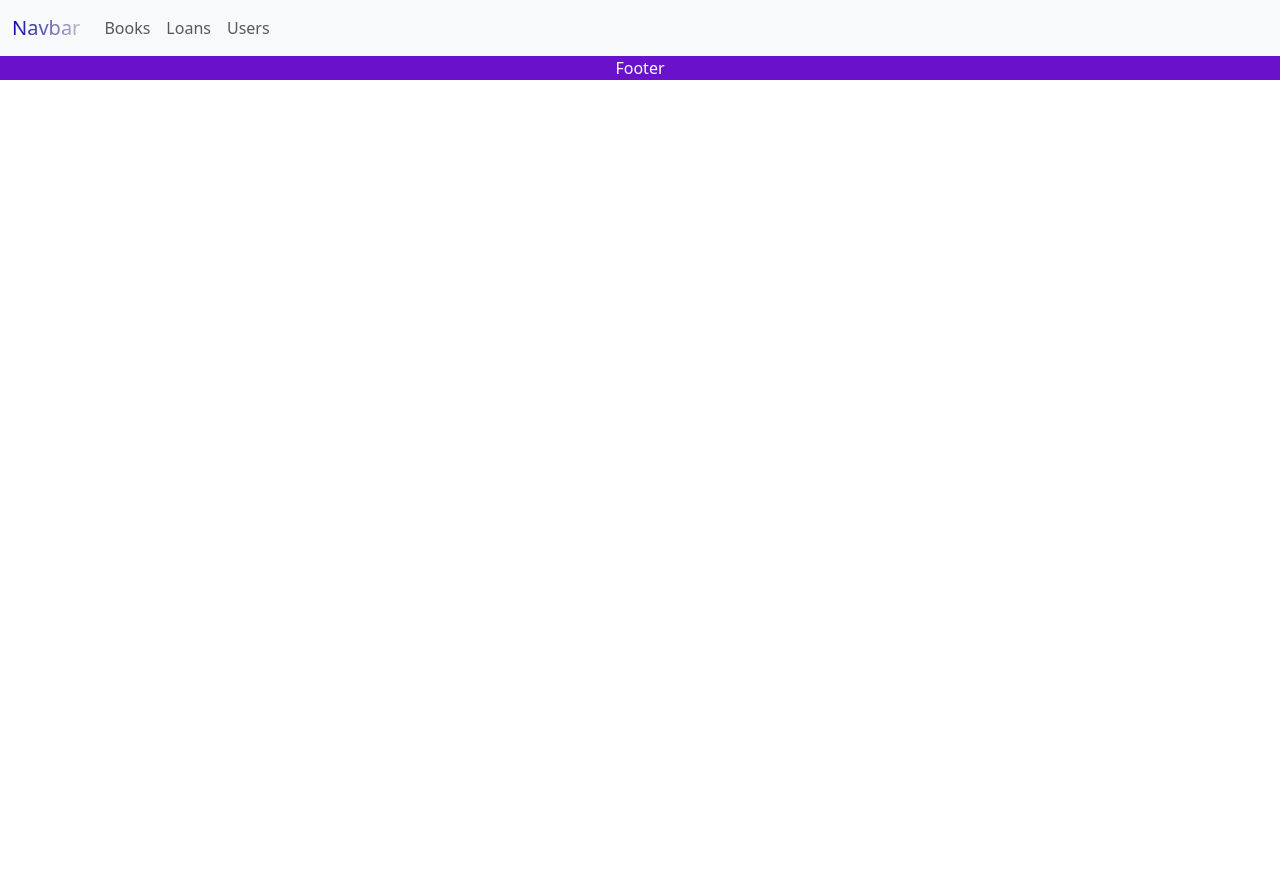
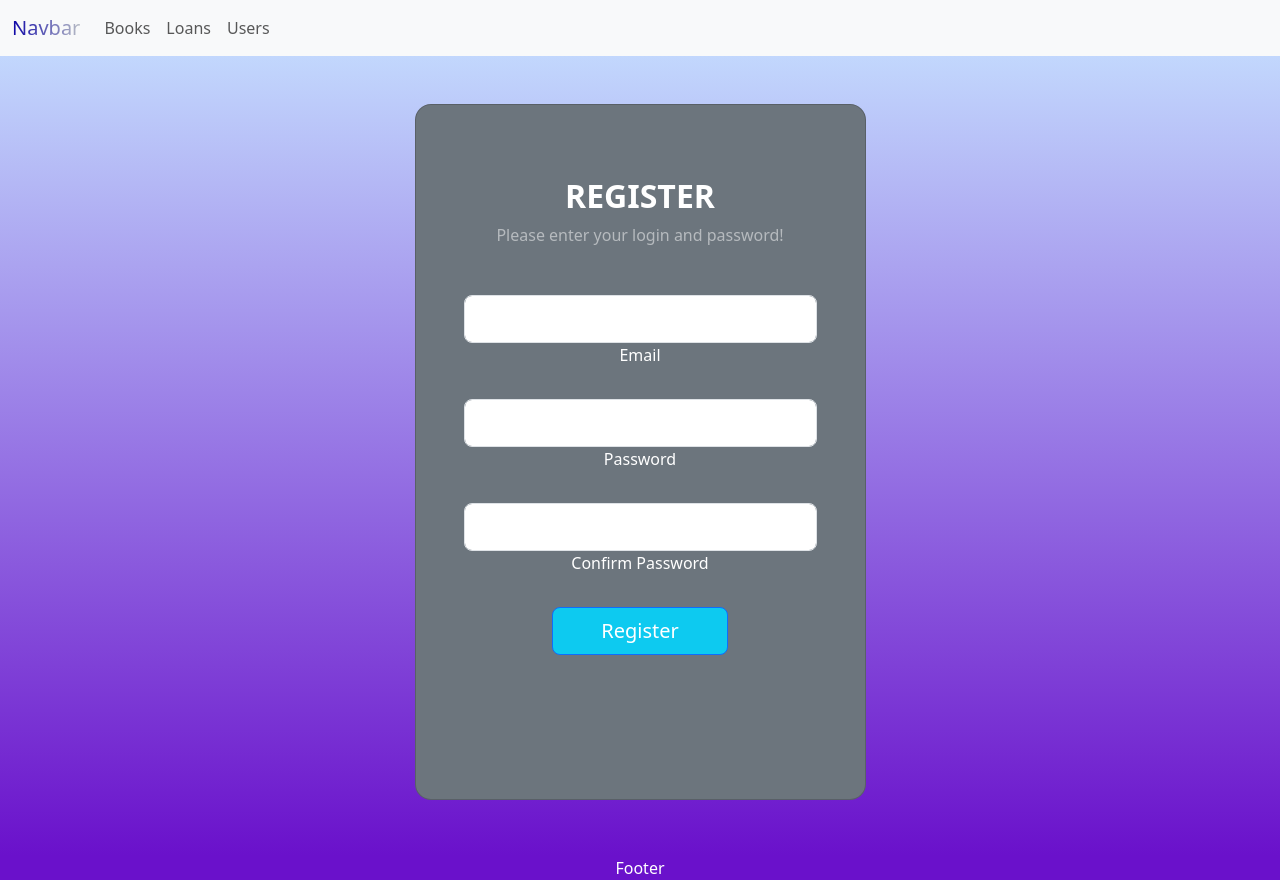
Before and after one commit to BarteQ10/LibraryApp, a React (Create React App) app: page /register in a window 1280 px wide. Before the commit the page ends 800 px from the top, so only its background shows below. Built offline with nearby package versions, Linux system fonts and the light colour scheme; no server answers.

Commit message:
Changes on alerts and errors added the possibility to register users

```diff
--- a/src/App.tsx
+++ b/src/App.tsx
@@ -5,6 +5,7 @@ import LoansPage from './components/Loans/LoansPage';
 import MenuPage from './utils/MenuPage';
 import Footer from './utils/Footer';
 import UsersPage from './components/Users/UsersPage';
+import RegisterPage from './components/Users/RegisterPage';
 import { BrowserRouter as Router, Routes, Route } from 'react-router-dom';
 import BooksUsersPage from './components/Books/BooksUsersPage';
 
@@ -20,6 +21,7 @@ const App: React.FC = () => {
           <Route path="/login" element={<LoginPage />} />
           <Route path="/loans" element={<LoansPage />} />
           <Route path="/users" element={<UsersPage />} />
+          <Route path="/register" element={<RegisterPage />} />
           {/* Add more routes */}
         </Routes>
         <Footer />
--- a/src/components/Books/BooksUsersPage.tsx
+++ b/src/components/Books/BooksUsersPage.tsx
@@ -36,6 +36,7 @@ const BookUsersPage: React.FC = () => {
   const books = useSelector((state: RootState) => state.books.books);
   const loading = useSelector((state: RootState) => state.books.loading);
   const error = useSelector((state: RootState) => state.books.error);
+  //const errorLoan = useSelector((state: RootState) => state.loans.error);
   const dispatch: AppDispatch = useDispatch();
   const imageUrl = process.env.REACT_APP_IMAGE_URL;
 
@@ -47,7 +48,7 @@ const BookUsersPage: React.FC = () => {
         setAlertMessage(error.message);
         setAlertVariant("danger");
         setShowAlert(true);
-        setTimeout(() => setShowAlert(false), 3000); // Hide the alert after 3 seconds
+        setTimeout(() => setShowAlert(false), 10000); // Hide the alert after 8 seconds
       });
     }
   }, [dispatch, loading]);
@@ -73,7 +74,13 @@ const BookUsersPage: React.FC = () => {
       setAlertMessage("Book borrowed successfully!");
       setAlertVariant("success");
     } catch (error: any) {
-      setAlertMessage(error.message || "Failed to borrow book."); // Display the actual error message if available
+      let errorMessage = error || "Failed to borrow book."; // Set the error message
+
+      if (error.payload) {
+        errorMessage = error.payload; // If payload is present in error, update the errorMessage.
+      }
+
+      setAlertMessage(errorMessage);
       setAlertVariant("danger");
     } finally {
       setShowAlert(true);
--- a/src/components/Loans/LoansPage.tsx
+++ b/src/components/Loans/LoansPage.tsx
@@ -16,11 +16,18 @@ import LoanDeleteAlert from "../../utils/alerts/LoanDeleteAlert";
 import PaginationBar from "../PaginationBar";
 import RowsPerPageSelect from "../RowsPerPageSelect";
 import { tokenRefreshEventEmitter } from "../../services/api";
-import { Container } from "react-bootstrap";
 import Alert from "../../utils/alerts/Alert";
 import { Oval } from "react-loader-spinner";
+import { AlertObject } from '../../utils/alerts/Alert';
+
 const LoansPage: React.FC = () => {
   const dispatch: AppDispatch = useDispatch();
+  const defaultAlert: AlertObject = {
+    show: false,
+    header: '',
+    message: '',
+    variant: 'primary',
+  };
   const loans = useSelector((state: RootState) => state.loans.loans);
   const loading = useSelector((state: RootState) => state.loans.loading);
   const error = useSelector((state: RootState) => state.loans.error);
@@ -30,7 +37,12 @@ const LoansPage: React.FC = () => {
   const [showReturnAlert, setShowReturnAlert] = useState(false);
   const [showBorrowAlert, setShowBorrowAlert] = useState(false);
   const [showDeleteAlert, setShowDeleteAlert] = useState(false);
-
+  const [alert, setAlert] = useState(defaultAlert);
+  useEffect(() => {
+    if (error) {
+      setAlert({ ...defaultAlert, show: true, header: 'Error', message: error, variant: 'danger' });
+    }
+  }, [error]);
   useEffect(() => {
     dispatch(fetchLoans());
   }, [dispatch]);
@@ -95,9 +107,12 @@ const LoansPage: React.FC = () => {
   if (error) {
     return (
       <div className="gradient-background min-vh-100 ps-2 pe-2 pt-3">
-        <Container>
-          <Alert header="Error" message={error} variant="danger" show={true}  />
-        </Container>
+          <Alert show={alert.show}
+            header={alert.header}
+            message={alert.message}
+            variant={alert.variant}
+            onClose={() => setAlert({...alert, show: false})}
+          />
       </div>
     );
   }
--- /dev/null
+++ b/src/components/Users/RegisterPage.tsx
@@ -0,0 +1,86 @@
+import React, { useState } from "react";
+import { useDispatch } from "react-redux";
+import { register } from "../../redux/authSlice";
+import { ThunkDispatch } from "redux-thunk";
+import { AnyAction } from "redux";
+import { Button, Form, Container, Row, Col } from "react-bootstrap";
+const RegisterPage: React.FC = () => {
+  const [email, setEmail] = useState("");
+  const [password, setPassword] = useState("");
+  const [confirmPassword, setConfirmPassword] = useState("");
+  const dispatch: ThunkDispatch<any, void, AnyAction> = useDispatch();
+
+  const handleSubmit = async (e: React.FormEvent) => {
+    e.preventDefault();
+    await dispatch(register({ email, password, confirmPassword }));
+  };
+
+  return (
+    <div className="gradient-background min-vh-100">
+      <Container className="py-5 h-100">
+        <Row className="d-flex justify-content-center align-items-center h-100 loginModal">
+          <Col xs={12} md={8} lg={6} xl={5}>
+            <div
+              className="card bg-secondary text-white"
+              style={{ borderRadius: "1rem" }}
+            >
+              <div className="card-body p-5 text-center">
+                <div className="mb-md-5 mt-md-4 pb-5">
+                  <h2 className="fw-bold mb-2 text-uppercase">Register</h2>
+                  <p className="text-white-50 mb-5">
+                    Please enter your login and password!
+                  </p>
+
+                  <Form.Group className="form-outline form-white mb-4">
+                    <Form.Control
+                      type="email"
+                      id="typeEmailX"
+                      className="form-control form-control-lg"
+                      value={email}
+                      onChange={(e) => setEmail(e.target.value)}
+                    />
+                    <Form.Label htmlFor="typeEmailX">Email</Form.Label>
+                  </Form.Group>
+
+                  <Form.Group className="form-outline form-white mb-4">
+                    <Form.Control
+                      type="password"
+                      id="typePasswordX"
+                      className="form-control form-control-lg"
+                      value={password}
+                      onChange={(e) => setPassword(e.target.value)}
+                    />
+                    <Form.Label htmlFor="typePasswordX">Password</Form.Label>
+                  </Form.Group>
+
+                  <Form.Group className="form-outline form-white mb-4">
+                    <Form.Control
+                      type="password"
+                      id="typePasswordConfirmX"
+                      className="form-control form-control-lg"
+                      value={confirmPassword}
+                      onChange={(e) => setConfirmPassword(e.target.value)}
+                    />
+                    <Form.Label htmlFor="typePasswordConfirmX">
+                      Confirm Password
+                    </Form.Label>
+                  </Form.Group>
+
+                  <Button
+                    className="btn bg-info btn-lg px-5"
+                    type="submit"
+                    onClick={handleSubmit}
+                  >
+                    Register
+                  </Button>
+                </div>
+              </div>
+            </div>
+          </Col>
+        </Row>
+      </Container>
+    </div>
+  );
+};
+
+export default RegisterPage;
--- a/src/redux/authSlice.ts
+++ b/src/redux/authSlice.ts
@@ -24,7 +24,12 @@ export const login = createAsyncThunk(
 export const register = createAsyncThunk(
   'auth/register',
   async (credentials: { email: string; password: string; confirmPassword: string }) => {
-    const response = await api.post(`/Account/register`, credentials);
+    const response = await api.post(`/Account/register`, {
+      "email": credentials.email,
+      "password": credentials.password,
+      "confirmPassword": credentials.confirmPassword,
+      "role": 0
+    });
     return response.data;
   }
 );
--- a/src/redux/booksSlice.ts
+++ b/src/redux/booksSlice.ts
@@ -20,11 +20,9 @@ export const fetchBooks = createAsyncThunk('books/fetchBooks', async () => {
     const response = await api.get(`/Books`);
     if (response.status == 200) {
       return response.data;
-    } else {
-      throw new Error('Failed to fetch books');
     }
-  } catch (error) {
-    throw  Error('Failed to fetch books');
+  } catch (error:any) {
+    throw  Error(error.message ?? 'Failed to fetch books.');
   }
 });
 
@@ -46,8 +44,8 @@ export const createBook = createAsyncThunk('books/createBook', async (book: Crea
       },
     });
     return response.data;
-  } catch (error) {
-    throw Error('Nie udało się dodać książki.');
+  } catch (error:any) {
+    throw  Error(error.message ?? 'Failed to add book.');
   }
 });
 
@@ -69,8 +67,9 @@ export const updateBook = createAsyncThunk('books/updateBook', async (book: Crea
       },
     });
     return response.data;
-  } catch (error) {
-    throw Error('Nie udało się zaktualizować książki.');
+  }
+  catch (error:any) {
+    throw  Error(error.message ?? 'Failed to update book.');
   }
 });
 
@@ -81,8 +80,8 @@ export const deleteBook = createAsyncThunk('books/deleteBook', async (bookId: nu
       'Content-Type': 'multipart/form-data',
     }});
     return bookId;
-  } catch (error) {
-    throw Error('Nie udało się usunąć książki.');
+  } catch (error:any) {
+    throw  Error(error.message ?? 'Failed to delete book.');
   }
 });
 const booksSlice = createSlice({
--- a/src/redux/usersSlice.ts
+++ b/src/redux/usersSlice.ts
@@ -27,8 +27,8 @@ export const fetchUsers = createAsyncThunk("users/fetchUsers", async () => {
       },
     });
     return response.data;
-  } catch (error) {
-    throw new Error("Failed to fetch users.");
+  } catch (error:any) {
+    throw Error(error.message ?? "Failed to fetch users.");
   }
 });
 
@@ -47,8 +47,8 @@ export const setUserStatus = createAsyncThunk(
         }
       );
       return response.data;
-    } catch (error) {
-      throw new Error("Failed to set user status.");
+    } catch (error:any) {
+      throw Error(error.message ?? "Failed to set user status.");
     }
   }
 );
--- a/src/utils/alerts/Alert.tsx
+++ b/src/utils/alerts/Alert.tsx
@@ -1,33 +1,39 @@
-import React from "react";
+import React, { useEffect, useState } from "react";
 import { Alert as BootstrapAlert, Fade } from "react-bootstrap";
+
+export interface AlertObject {
+  show: boolean,
+  header: string,
+  message: string,
+  variant: AlertVariant,
+};
+type AlertVariant = 'primary' | 'secondary' | 'success' | 'danger' | 'warning' | 'info' | 'light' | 'dark';
 
 export interface AlertProps {
   children?: React.ReactNode;
   header: string;
   message: string;
-  variant:
-    | "success"
-    | "danger"
-    | "warning"
-    | "info"
-    | "primary"
-    | "secondary"
-    | "light"
-    | "dark";
+  variant: "success" | "danger" | "warning" | "info" | "primary" | "secondary" | "light" | "dark";
   show: boolean;
   onClose?: () => void; // Dodajemy nowy prop onClose
 }
 
-const Alert: React.FC<AlertProps> = ({
-  header,
-  message,
-  variant = "primary",
-  show,
-  onClose, // Pobieramy onClose z propsów
-}) => {
+const Alert: React.FC<AlertProps> = ({ header, message, variant = "primary", show, onClose }) => {
+  const [visible, setVisible] = useState(show);
+
+  // Listen for changes on `show` prop
+  useEffect(() => {
+    setVisible(show);
+  }, [show]);
+
+  // Close handler that sets local state
+  const handleClose = () => {
+    setVisible(false);
+    if(onClose) onClose();
+  };
   return (
     <Fade in={show} unmountOnExit={true}>
-      <BootstrapAlert className="alert-fixed" variant={variant} dismissible onClose={onClose}> {/* Dodajemy onClose do BootstrapAlert */}
+      <BootstrapAlert className="alert-fixed" variant={variant} dismissible onClose={handleClose}> {/* Dodajemy onClose do BootstrapAlert */}
         <BootstrapAlert.Heading>{header}</BootstrapAlert.Heading>
         {message}
       </BootstrapAlert>
```
Also changed, not shown: src/components/Books/BooksPage.tsx (+20 -5 lines), src/components/LoginPage.tsx (+6 -14 lines), src/redux/loansSlice.ts (+12 -10 lines).
